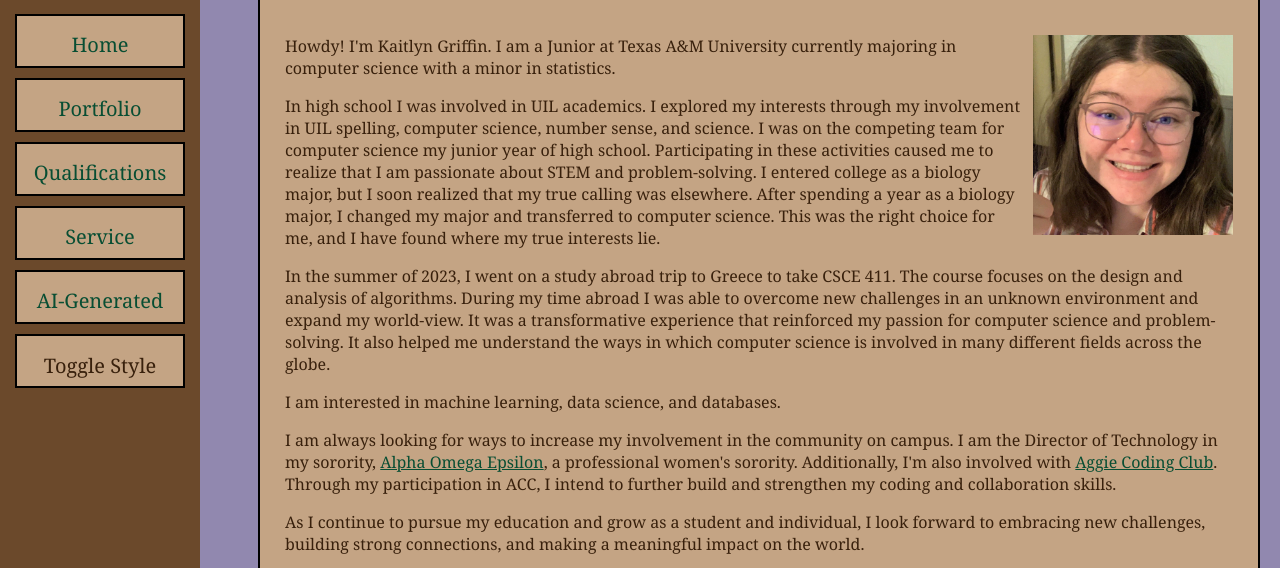
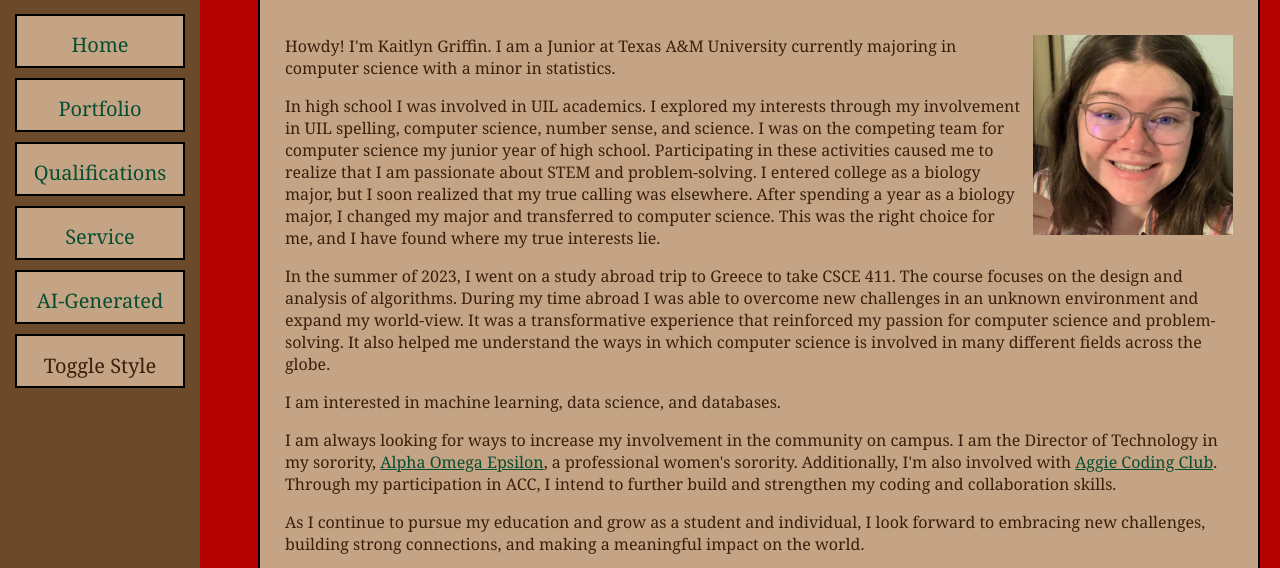
Before and after one commit to kaitlyngrif/csce412-project5, a plain HTML site: page index.html in a window 1280 px wide. Shown: the part 136-704 px from the top of the page. Drawn offline with Linux system fonts and the light colour scheme.

Commit message:
background color change (red)

```diff
--- a/style1.css
+++ b/style1.css
@@ -1,5 +1,5 @@
 body{
-    background-color: #9188af;
+    background-color: #b60101;
     font-family: Georgia, 'Times New Roman', Times, serif;
 }
 p{
```
